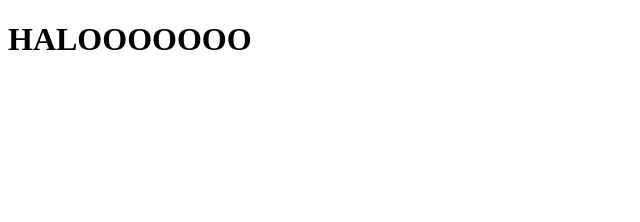
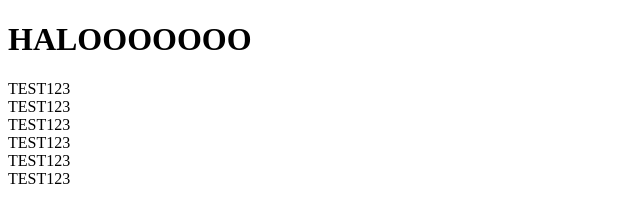
Before and after one commit to Savelynn/testing, a plain HTML site: page index.html in a window 1280 px wide. Shown: the whole page, without its empty margins (0-640 px from the left). Drawn offline with Linux system fonts and the light colour scheme.

Commit message:
NEW UPDATE

```diff
--- a/index.html
+++ b/index.html
@@ -7,5 +7,11 @@
 </head>
 <body>
     <h1>HALOOOOOOO</h1>
+    <div>TEST123</div>
+    <div>TEST123</div>
+    <div>TEST123</div>
+    <div>TEST123</div>
+    <div>TEST123</div>
+    <div>TEST123</div>
 </body>
 </html>
```
